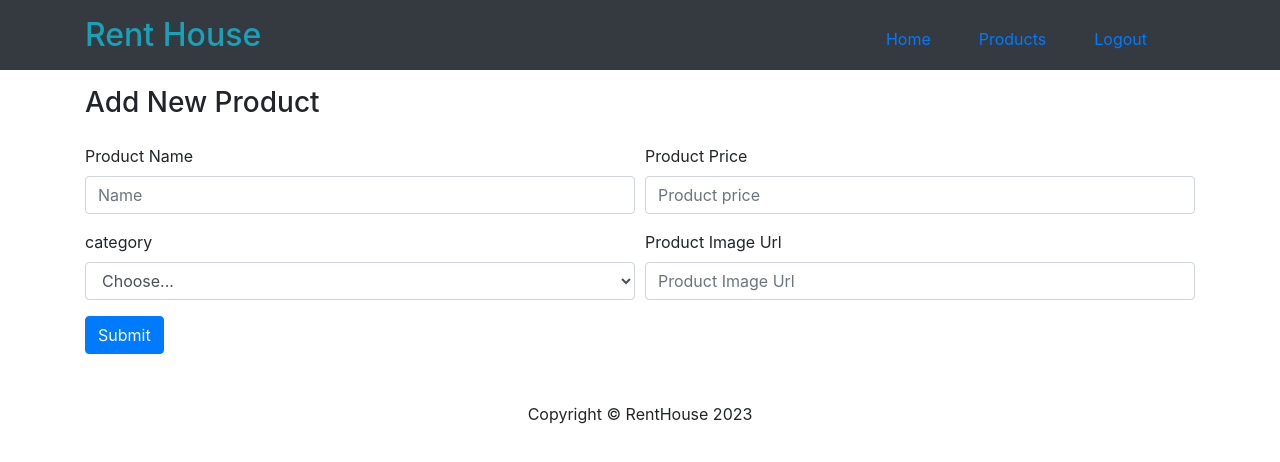
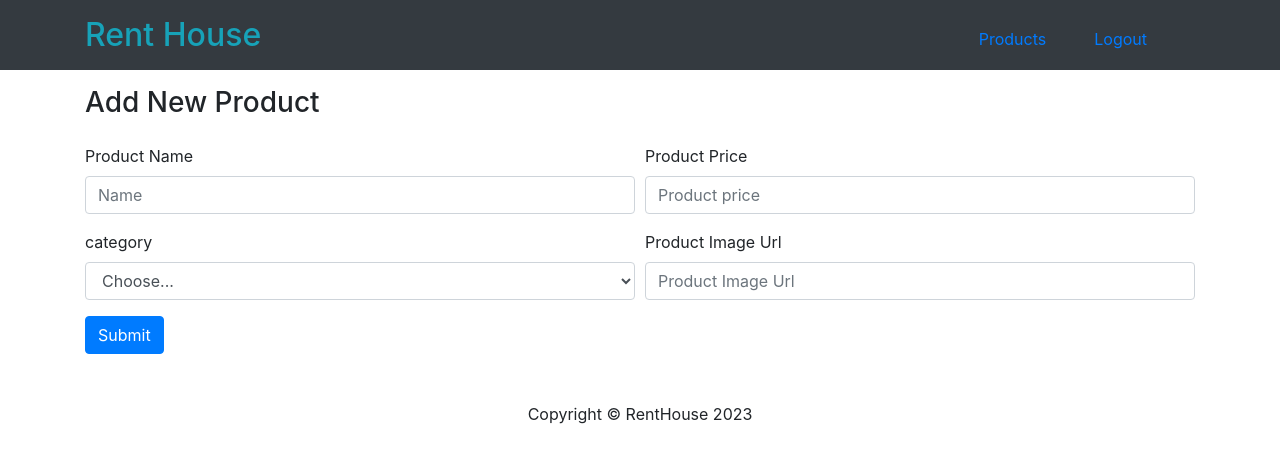
Before and after one commit to selvakumar-MERN/guvi-hackathon2-frontend, a React (Create React App) app: page /admin/addproduct in a window 1280 px wide. Shown: the top 462 px of the page. Built offline with nearby package versions, Linux system fonts and the light colour scheme.

Commit message:
Update Adminnavbar.js

```diff
--- a/src/Components/Admin/Adminnavbar.js
+++ b/src/Components/Admin/Adminnavbar.js
@@ -17,14 +17,9 @@ function Adminnavbar(props) {
                     </button>
                     <div className="collapse navbar-collapse" id="navbarNavDropdown">
                         <ul className="navbar-nav mx-4 ml-auto ">
-                            <li className="nav-item active mx-3">
-                                <Link to='/'
-                                    className="nav-link text-primary" >Home <span className="sr-only">(current)</span>
-                                </Link>
-                            </li>
 
                             <li className="nav-item mx-3">
-                                <Link to='/products'
+                                <Link to='/adminpage'
                                     className="nav-link text-primary" >Products
                                 </Link>
                             </li>
```
